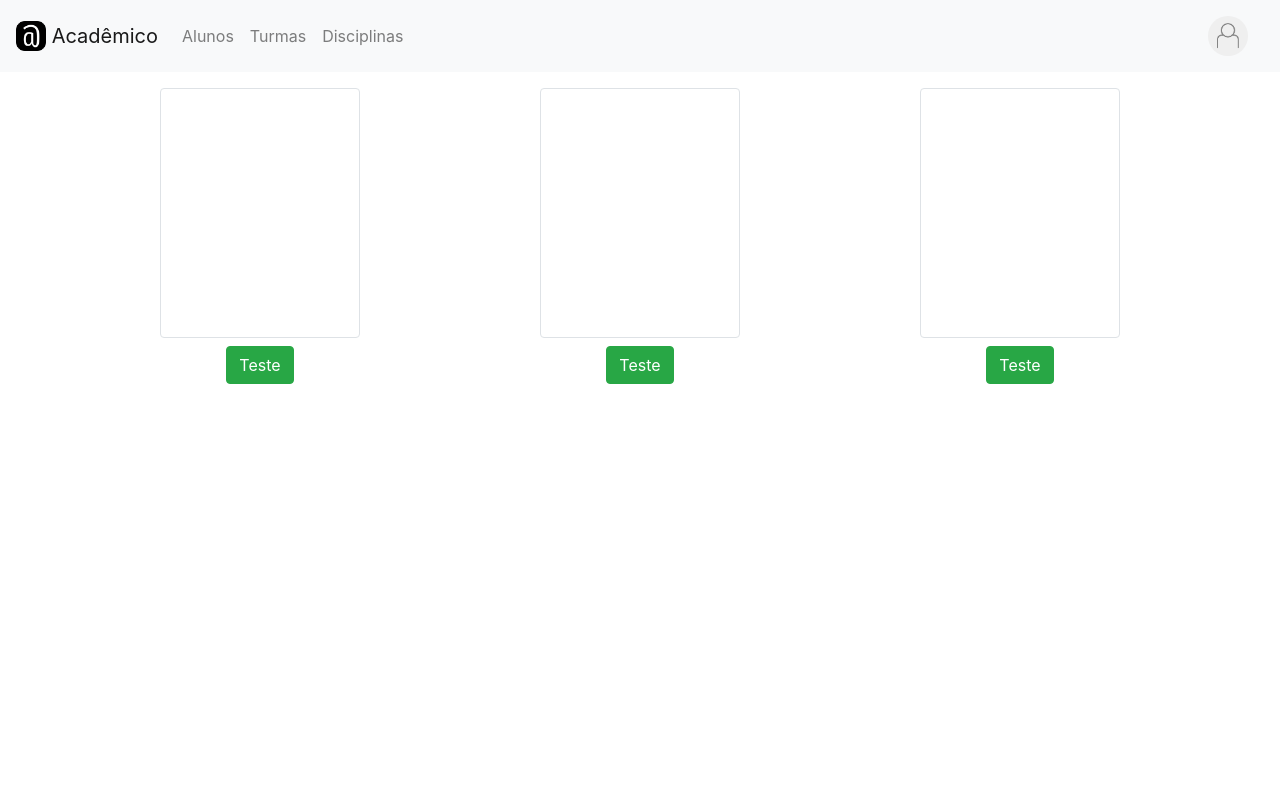
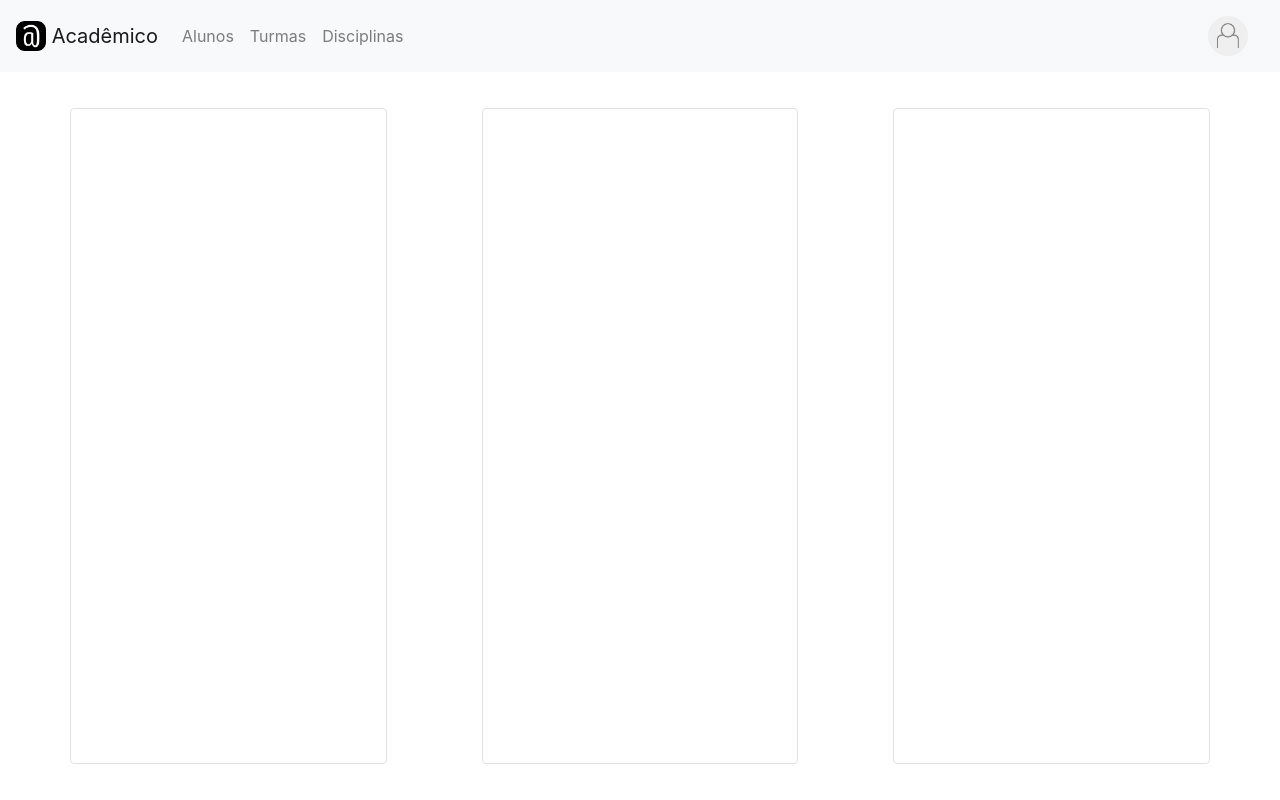
Before and after one commit to rafael-graunke/web-dev-academico, a PHP site: page / in a window 1280 px wide. Run offline with PHP 8.4, Linux system fonts and the light colour scheme; a user stored in the database is signed in; some libraries are stand-ins or nearby versions.

Commit message:
Initial change do index

```diff
--- a/assets/css/style.css
+++ b/assets/css/style.css
@@ -28,7 +28,7 @@
   transition: margin-left 1s;
   background-color: #f8f9fa;
   width: 300px;
-  height: calc(100vh - 56px);
+  height: calc(100vh - 72px);
   position: relative;
   padding: 0;
   margin-left: -300px;
@@ -107,3 +107,16 @@
 .login-container {
   margin-bottom: 5rem!important;
 }
+
+.h-90 {
+  height: 90%;
+}
+
+.screen-fill {
+  height: calc(100vh - 72px);
+  width: 100vw;
+}
+
+.vh-100 {
+  height: 100vh;
+}
--- a/index.php
+++ b/index.php
@@ -3,31 +3,14 @@
 
 <body>
     <?php include("assets/navbar.php") ?>
-    <div class="container mt-3">
-        <div class="row">
-            <div class="col">
-                <div class="rounded border mx-auto" style="width: 200px; height: 250px;">
-
-                </div>
-                <div class="text-center">
-                    <a class="btn btn-success mt-2" href="#">Teste</a>
-                </div>
-            </div>
-            <div class="col">
-                <div class="rounded border mx-auto" style="width: 200px; height: 250px;">
-
-                </div>
-                <div class="text-center">
-                    <a class="btn btn-success mt-2" href="#">Teste</a>
-                </div>
-            </div>
-            <div class="col">
-                <div class="rounded border mx-auto" style="width: 200px; height: 250px;">
-
-                </div>
-                <div class="text-center">
-                    <a class="btn btn-success mt-2" href="#">Teste</a>
-                </div>
+    <div class="screen-fill d-flex align-items-center justify-content-center">
+        <div class="container h-90">
+            <div class="row h-100">
+                <div class="col rounded border"></div>
+                <div class="col-1"></div>
+                <div class="col rounded border" style="min-height: 100%;"></div>
+                <div class="col-1"></div>
+                <div class="col rounded border"></div>
             </div>
         </div>
     </div>
```
